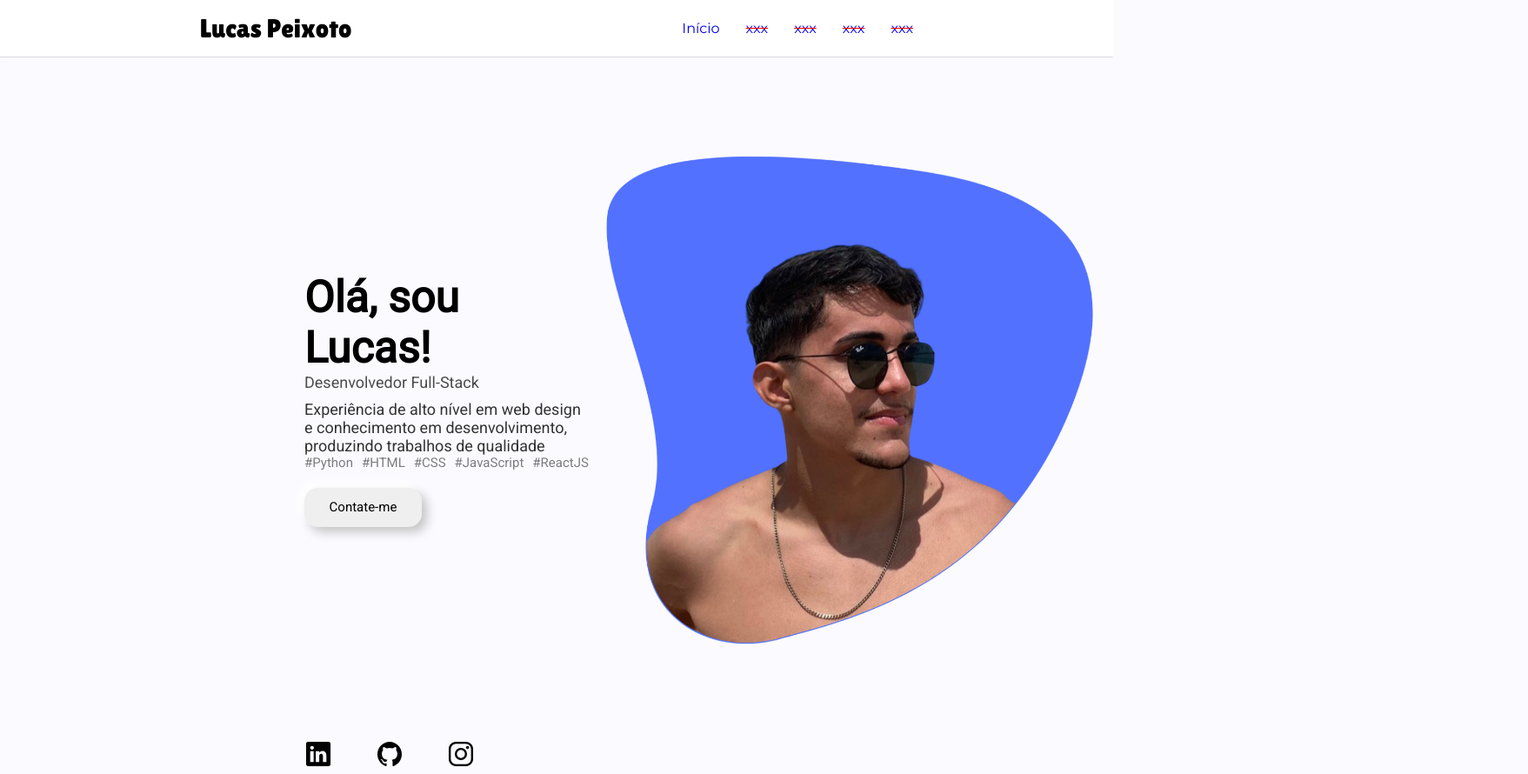
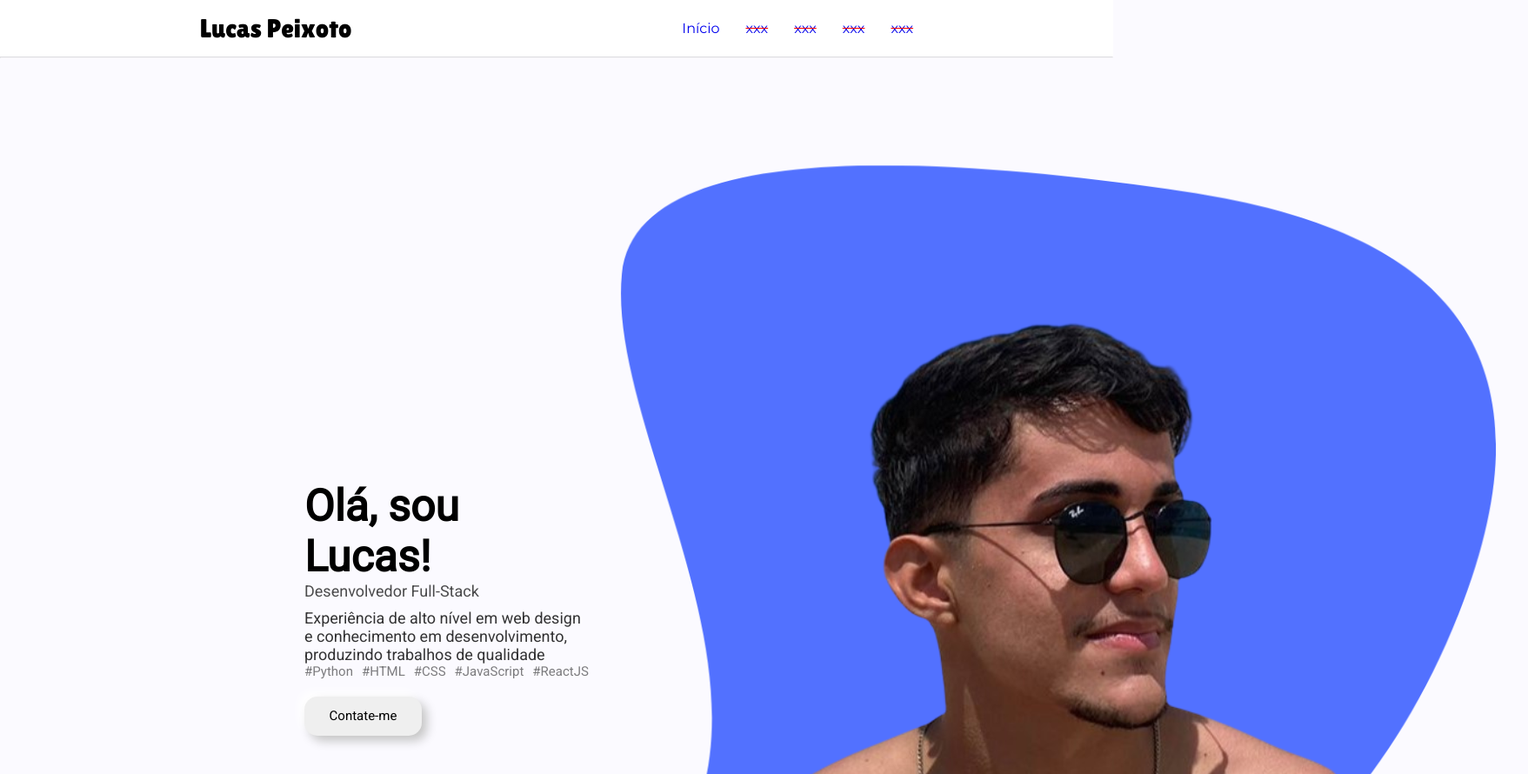
Before and after one commit to lucasptcastro/basic-portfolio, a plain HTML site: page index.html in a window 1280 px wide. Shown: the top 890 px of the page at 87% size, 1757 px wide, since content can reach past the window. Drawn offline with nearby package versions, Linux system fonts and the light colour scheme.

Commit message:
✨ feat: adjusted avatar height and width

```diff
--- a/index.html
+++ b/index.html
@@ -89,7 +89,7 @@
         </div>
 
         <div class="avatar">
-          <img src="./assets/avatar.png" height="600" width="600" alt="" />
+          <img src="./assets/avatar.png" height="" width="" alt="" />
         </div>
       </div>
     </div>
```
